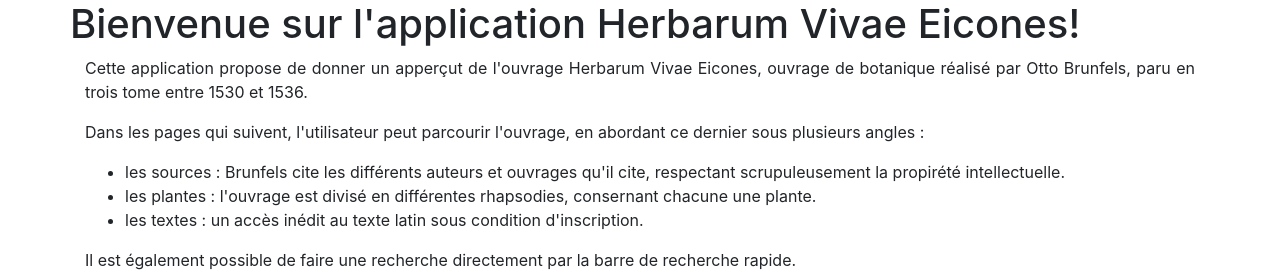
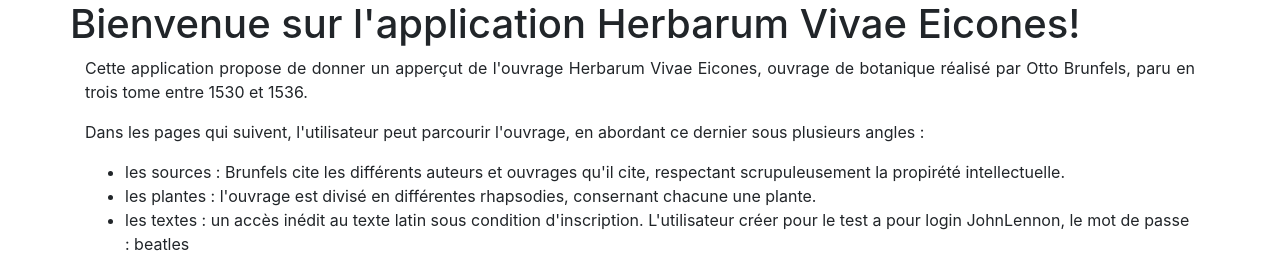
Before and after one commit to Chartes-TNAH/HVE, a Flask app: page / in a window 1280 px wide. Shown: the part 264-539 px from the top of the page. Run offline with Flask 2, Linux system fonts and the light colour scheme; some libraries are stand-ins or nearby versions.

Commit message:
modification de la page d'accueil

```diff
--- a/HVE/templates/pages/accueil.html
+++ b/HVE/templates/pages/accueil.html
@@ -13,7 +13,7 @@
 			<ul>
 				<li>les sources : Brunfels cite les différents auteurs et ouvrages qu'il cite, respectant scrupuleusement la propirété intellectuelle.</li>
 				<li>les plantes : l'ouvrage est divisé en différentes rhapsodies, consernant chacune une plante.</li>
-				<li>les textes : un accès inédit au texte latin sous condition d'inscription.</li>
+				<li>les textes : un accès inédit au texte latin sous condition d'inscription. L'utilisateur créer pour le test a pour login JohnLennon, le mot de passe : beatles</li>
 			</ul>
 			<p>Il est également possible de faire une recherche directement par la barre de recherche rapide. </p>
 		</div>
```
